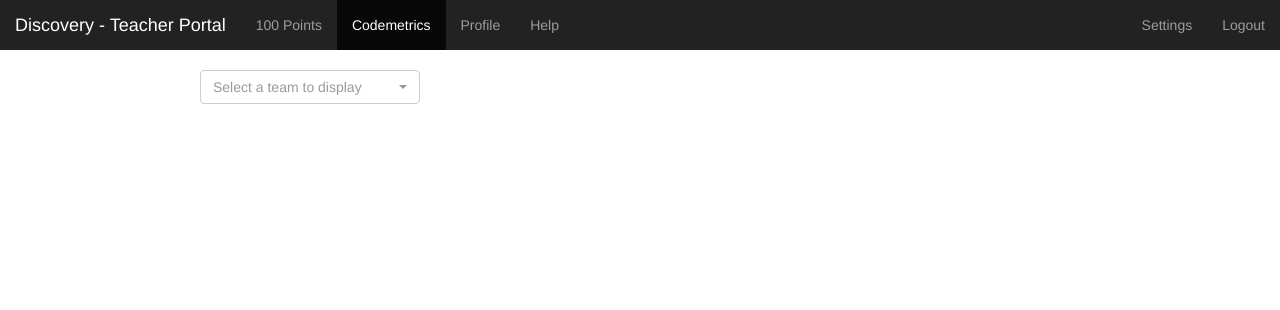
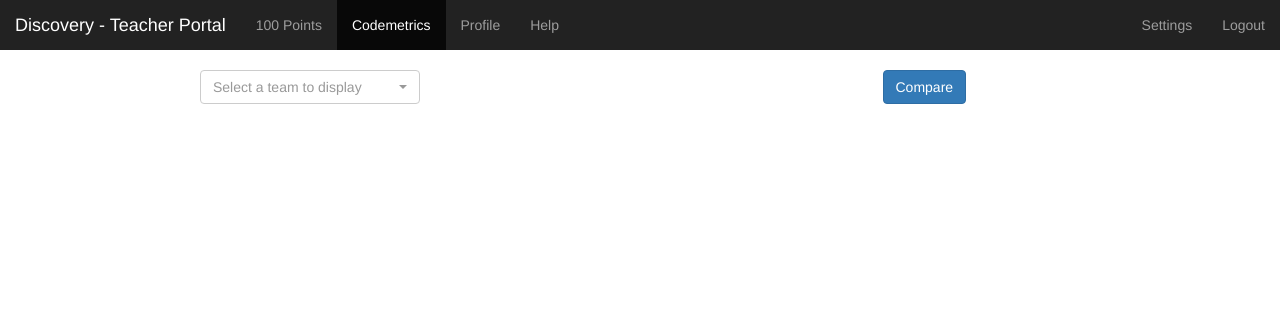
Before and after one commit to Discovery-VSTS/teacherui, a Django app: page /app/codemetrics/ in a window 1280 px wide. Shown: the top 310 px of the page. Run offline with Django 3.2, Linux system fonts and the light colour scheme; the visitor is signed in with stand-in values (Sample User, id 1); data that the repository does not hold is empty; some libraries are stand-ins or nearby versions.

Commit message:
Add compare button

```diff
--- a/templates/tabs/codemetrics/codemetrics-top-selector.html
+++ b/templates/tabs/codemetrics/codemetrics-top-selector.html
@@ -1,5 +1,5 @@
 <div class="row">
-    <div class="col-md-4">
+    <div class="col-md-3">
         <select class="selectpicker" title="Select a team to display"
                 onchange="location = this.options[this.selectedIndex].value;">
             {% for key, value in instance_list.items %}
@@ -18,7 +18,7 @@
     </div>
 
 
-    <div class="col-md-4">
+    <div class="col-md-3">
         {% if repo_list|length %}
             <select class="selectpicker" title="Select repository"
                     onchange="location = this.options[this.selectedIndex].value;">
@@ -39,23 +39,19 @@
     </div>
 
 
-    <div class="col-md-4">
+    <div class="col-md-3">
         {% if team_list|length %}
-            <select class="selectpicker" title="Select a team member"
-                    onchange="location = this.options[this.selectedIndex].value;" id="member-picker">
+            <select class="selectpicker" title="Select a team member" id="member-picker" multiple>
                 {% for member in team_list %}
-                    {% if member.identifier == member_id %}
-                        <option value="/app/codemetrics/?team_id={{ team_id }}&team_name={{ team_name }}&repo_id={{ repo_id }}&repo_name={{ repo_name }}&member_id={{ member.identifier }}&member_email={{ member.email }}&member_name={{ member.name }}"
-                                selected="selected">
-                            {{ member.name }}
-                        </option>
-                    {% else %}
-                        <option value="{{ member.name }}">
-                            {{ member.name }}
-                        </option>
-                    {% endif %}
+                    <option value="{{ member.name }}">
+                        {{ member.name }}
+                    </option>
                 {% endfor %}
             </select>
         {% endif %}
     </div>
+
+    <div class="col-md-3">
+        <button type="button" class="btn btn-primary" onclick="">Compare</button>
+    </div>
 </div>
```
